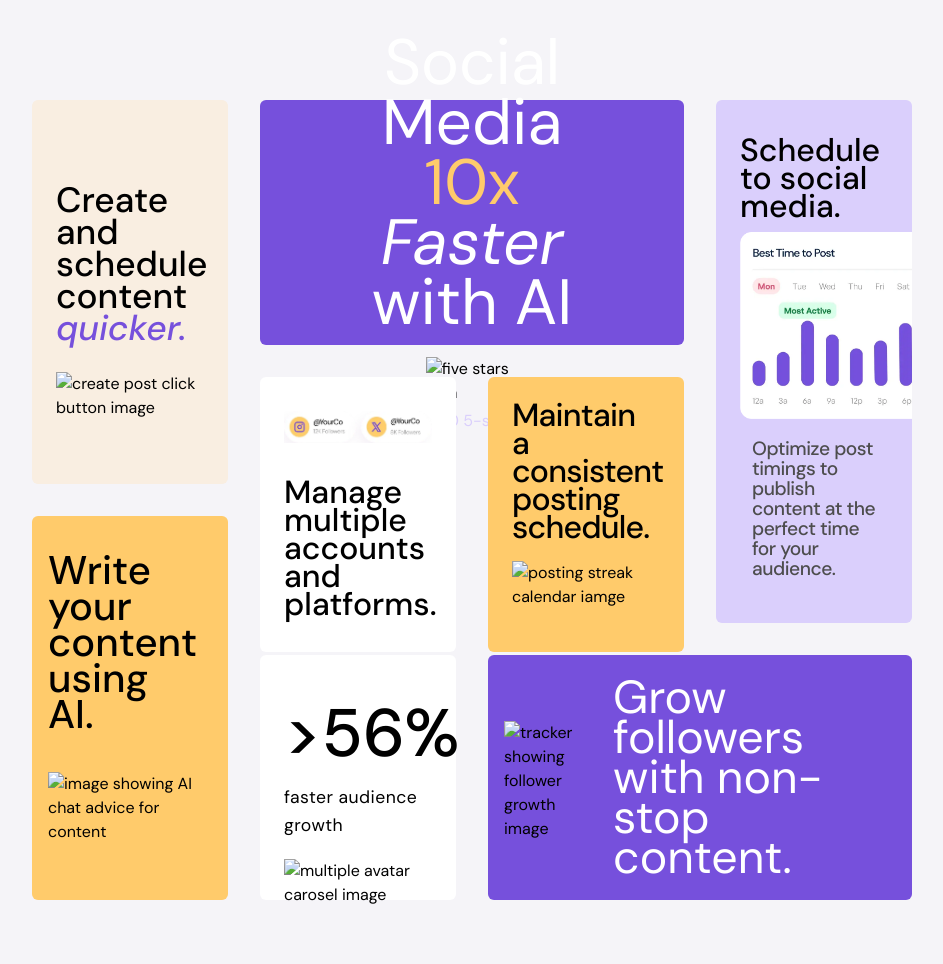
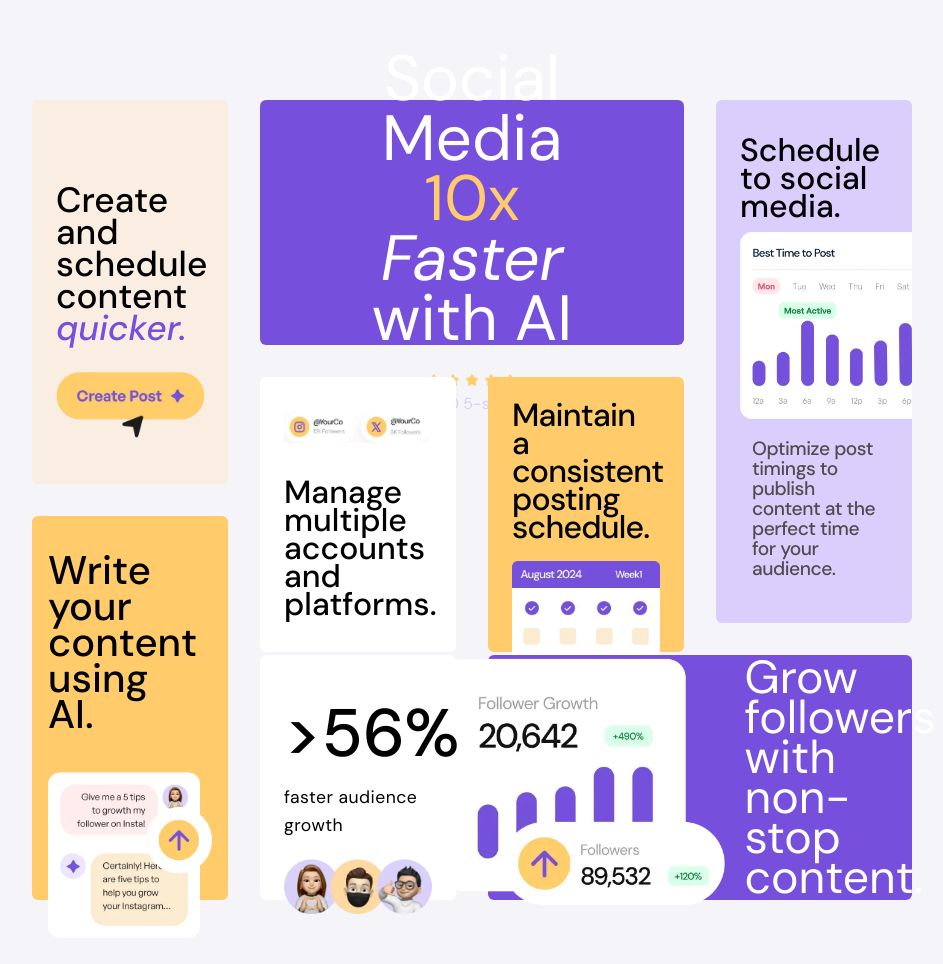
Before and after one commit to i000o/bento-grid-main, a website: page index.html in a window 1280 px wide. Shown: the whole page, without its empty margins (168-1111 px from the left). Drawn offline with nearby package versions, Linux system fonts and the light colour scheme; files that its build step writes are made by us from their sources; the site is published under a folder, as on GitHub Pages, so addresses that start at the root find nothing.

Commit message:
corrected file paths for imgs

```diff
--- a/index.html
+++ b/index.html
@@ -13,7 +13,7 @@
     <h1 class="font-normal text-[3em] leading-11 text-center text-[hsl(0,0%,100%)] xl:text-[4em] xl:leading-15 xl:mt-[20px]">
       Social Media <span class="text-[hsl(39,100%,71%)]">10x</span> <i>Faster</i> with AI
     </h1>
-    <img class="mt-6 w-[70%] xl:w-[35%]" src="/assets/images/illustration-five-stars.webp" alt="five stars icon">
+    <img class="mt-6 w-[70%] xl:w-[35%]" src="assets/images/illustration-five-stars.webp" alt="five stars icon">
     <h3 class="text-[1.2em] mt-1 text-center text-[hsl(254,88%,90%)] xl:text-[1em]">
       Over 4,000 5-star reviews
     </h3>
@@ -30,7 +30,7 @@
   <h2 class="text-[1.7em] leading-5 tracking-tight font-medium mr-10 xl:text-[2em] xl:leading-7">
     Maintain a consistent posting schedule.
   </h2>
-  <img src="/assets/images/illustration-consistent-schedule.webp" class="w-[60%] justify-self-end mt-5 object-cover w-[200px] h-33 object-topr xl:h-[120px] xl:w-[300px] xl:object-top" alt="posting streak calendar iamge">
+  <img src="assets/images/illustration-consistent-schedule.webp" class="w-[60%] justify-self-end mt-5 object-cover w-[200px] h-33 object-topr xl:h-[120px] xl:w-[300px] xl:object-top" alt="posting streak calendar iamge">
   </div>
   <!-- Schedule to social media -->
   <div class="flex flex-col justify-center center-items text-center p-4 bg-[hsl(254,88%,90%)] rounded-md xl:row-start-1 xl:row-end-5 xl:col-start-4 xl:col-end-5 xl:text-left xl:p-6 xl:items-start xl:pr-0">
@@ -44,7 +44,7 @@
   </div>
   <!-- Grow followers -->
   <div class="flex flex-col justify-center items-center text-center bg-[hsl(256,67%,59%)] rounded-md p-4 xl:row-start-5 xl:row-end-7 xl:col-start-3 xl:col-end-5 xl:flex-row xl:text-left">
-    <img src="/assets/images/illustration-grow-followers.webp" class="w-60 pt-2 xl:w-70" alt="tracker showing follower growth image">
+    <img src="assets/images/illustration-grow-followers.webp" class="w-60 pt-2 xl:w-70" alt="tracker showing follower growth image">
     <h2 class="text-[hsl(0,0%,100%)] text-[1.9em] ml-10 mr-10 leading-7 tracking-tight pt-10 pb-0 xl:text-[2.9em] xl:leading-10 xl:pt-0 xl:ml-5 xl:mr-5 xl:tracking-normal">
     Grow followers with non-stop content.
     </h2>
@@ -53,21 +53,21 @@
   <div class="flex flex-col justify-start text-left rounded-md bg-[hsl(0,0%,100%)] p-4 xl:col-start-2 xl:col-end-3 xl:row-start-5 xl:row-end-7 xl:p-6 xl:tracking-normal">
     <h2 class="text-[3em] tracking-tight leading-5 mt-5 mb-5 font-medium xl:text-[4.2em] xl:tracking-normal xl:leading-7 xl:mt-10 xl:mb-7">>56%</h2>
     <h3 class="text-[1.2em] font-normal tracking-tight leading-5 mt-2 mb-5 xl:text-[1.1em] xl:tracking-wide xl:leading-7">faster audience growth</h3>
-    <img src="/assets/images/illustration-audience-growth.webp" class="w-50 xl:w-55" alt="multiple avatar carosel image">
+    <img src="assets/images/illustration-audience-growth.webp" class="w-50 xl:w-55" alt="multiple avatar carosel image">
   </div>
   <!-- Create and schedule-->
   <div class="bg-[hsl(31,66%,93%)] flex flex-col justify-start p-6 rounded-md xl:col-start-1 xl:col-end-2 xl:row-start-1 xl:row-end-4">
     <h2 class="text-[2em] tracking-tight leading-7 font-medium xl:leading-8 xl:tracking-normal xl:text-[2.2em] xl:mt-15 xl: mr-10">
     Create and schedule content <i class="text-[hsl(256,67%,59%)]">quicker.</i>
     </h2>
-    <img src="/assets/images/illustration-create-post.webp" class="w-45 mt-5 xl:self-center xl:w-50 xl:mt-7" alt="create post click button image">
+    <img src="assets/images/illustration-create-post.webp" class="w-45 mt-5 xl:self-center xl:w-50 xl:mt-7" alt="create post click button image">
   </div>
   <!-- Write content -->
   <div class="flex flex-col justify-start text-left p-4 rounded-md bg-[hsl(39,100%,71%)] xl:row-start-4 xl:row-end-7 xl:col-start-1 xl:col-end-2">
     <h2 class="text-[2em] tracking-tight leading-9 font-medium m-5 ml-0 xl:tracking-normal xl:text-[2.5em] xl:mr-20 xl:mb-10">
       Write your content using AI.
     </h2>
-    <img src="/assets/images/illustration-ai-content.webp" class="w-50 xl:w-58 xl:self-center" alt="image showing AI chat advice for content">
+    <img src="assets/images/illustration-ai-content.webp" class="w-50 xl:w-58 xl:self-center" alt="image showing AI chat advice for content">
   </div>
   <footer class="text-[0.8em] text-center hidden"> <!-- align footer -->
     Challenge by <a href="https://www.frontendmentor.io?ref=challenge">Frontend Mentor</a>.
```
